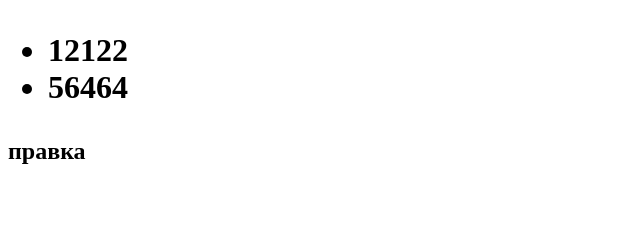
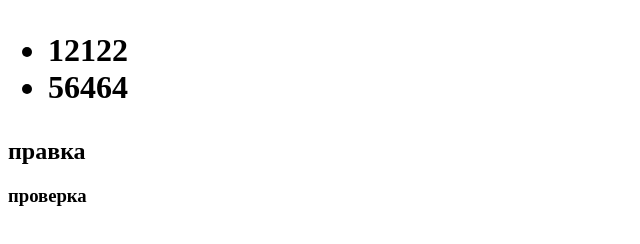
Before and after one commit to Serhii26/testing, a plain HTML site: page index.html in a window 1280 px wide. Shown: the whole page, without its empty margins (0-640 px from the left). Drawn offline with Linux system fonts and the light colour scheme.

Commit message:
проверка

```diff
--- a/index.html
+++ b/index.html
@@ -14,5 +14,6 @@
         </ul>
     </h1>
     <h2> правка</h2>
+    <h3>проверка</h3>
 </body>
 </html>
```
